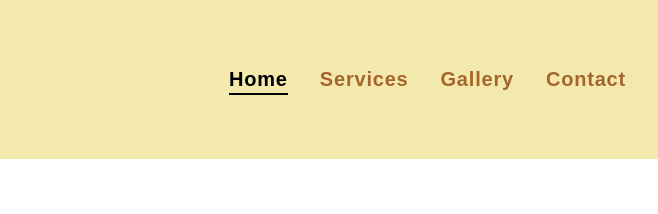
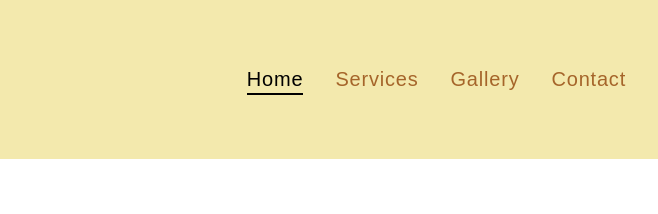
Before and after one commit to KLewers327/copper-creek-builders, a plain HTML site: page index.html in a window 1280 px wide. Shown: the top 214 px of the page, 622-1280 px from the left. Drawn offline with Linux system fonts and the light colour scheme.

Commit message:
change nav links font weight

```diff
--- a/styles.css
+++ b/styles.css
@@ -76,7 +76,7 @@ nav {
   text-decoration: none;
   font-size: 20px;
   color: rgb(165, 101, 42);
-  font-weight: 600;
+  font-weight: 400;
   padding: 8px;
   transition: all 0.3s ease;
   position: relative;
@@ -110,3 +110,5 @@ nav {
   color: #000000;
   transform: translateY(-2px);
 }
+
+/* HERO */
```
